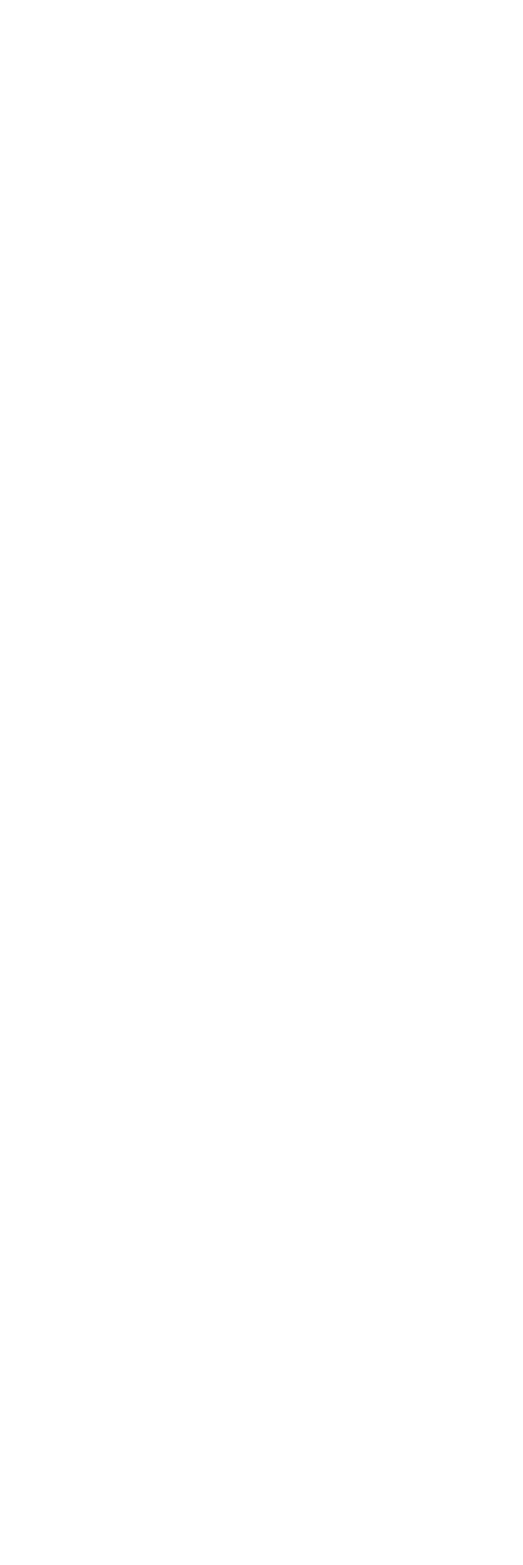
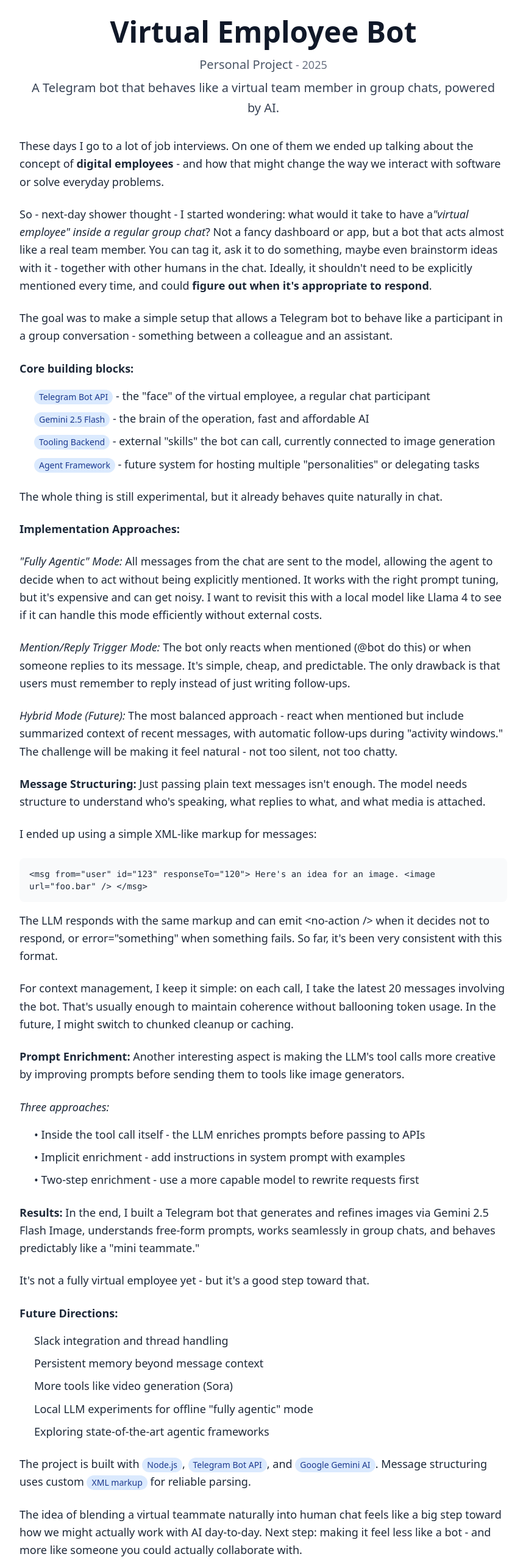
Before and after one commit to kvasdopil/me, a React (Vite) app: page /project/tg-agent in a window 1280 px wide. Before the commit this address had no page. Shown: the part 100-2666 px from the top of the page at 61% size, without its empty margins (208-1066 px from the left). Before the commit the page ends 800 px from the top, so only its background shows below. Built offline with nearby package versions, Linux system fonts and the light colour scheme.

Commit message:
feat: add TgAgent project route and export

```diff
--- a/src/main.tsx
+++ b/src/main.tsx
@@ -6,6 +6,7 @@ import App from "./App.tsx";
 import InstabeeFleetDashboard from "./projects/InstabeeFleetDashboard.tsx";
 import InstabeeGeospatialRanking from "./projects/InstabeeGeospatialRanking.tsx";
 import RobotArm from "./projects/RobotArm.tsx";
+import TgAgent from "./projects/TgAgent.tsx";
 
 // Handle GitHub Pages SPA redirect (sessionStorage variant)
 const restorePathFromSessionStorage = () => {
@@ -35,6 +36,7 @@ createRoot(document.getElementById("root")!).render(
           element={<InstabeeGeospatialRanking />}
         />
         <Route path="/project/robot-arm" element={<RobotArm />} />
+        <Route path="/project/tg-agent" element={<TgAgent />} />
       </Routes>
     </BrowserRouter>
   </StrictMode>,
--- /dev/null
+++ b/src/projects/TgAgent.tsx
@@ -0,0 +1,180 @@
+import BackButton from "../components/BackButton";
+import {
+  PageHeader,
+  PageContent,
+  PageSection,
+  PageContainer,
+  Tag,
+} from "../components/PageComponents";
+
+export default function TgAgent() {
+  return (
+    <div>
+      <BackButton />
+
+      <div className="flex items-center justify-center min-h-screen px-6 py-20">
+        <div className="max-w-4xl w-full bg-white rounded-lg shadow-md p-12">
+          <div className="space-y-6 text-lg text-gray-800 leading-relaxed">
+            <PageContainer>
+              <PageHeader
+                title="Virtual Employee Bot"
+                company="Personal Project"
+                year="2025"
+                description="A Telegram bot that behaves like a virtual team member in group chats, powered by AI."
+              />
+
+              <PageContent>
+                <PageSection>
+                  These days I go to a lot of job interviews. On one of them we ended up talking about
+                  the concept of<strong> digital employees </strong>- and how that might change the way we interact
+                  with software or solve everyday problems.
+                </PageSection>
+
+                <PageSection>
+                  So - next-day shower thought - I started wondering: what would it take to have a
+                  <em>"virtual employee" inside a regular group chat</em>? Not a fancy dashboard or app, but
+                  a bot that acts almost like a real team member. You can tag it, ask it to do
+                  something, maybe even brainstorm ideas with it - together with other humans in the
+                  chat. Ideally, it shouldn't need to be explicitly mentioned every time, and could
+                  <strong> figure out when it's appropriate to respond</strong>.
+                </PageSection>
+
+                <PageSection>
+                  The goal was to make a simple setup that allows a Telegram bot to behave like a
+                  participant in a group conversation - something between a colleague and an
+                  assistant.
+                </PageSection>
+
+                <PageSection>
+                  <strong>Core building blocks:</strong>
+                  <ul className="mt-4 space-y-2 ml-6">
+                    <li>
+                      <Tag>Telegram Bot API</Tag> - the "face" of the virtual employee, a regular chat participant
+                    </li>
+                    <li>
+                      <Tag>Gemini 2.5 Flash</Tag> - the brain of the operation, fast and affordable AI
+                    </li>
+                    <li>
+                      <Tag>Tooling Backend</Tag> - external "skills" the bot can call, currently connected to image generation
+                    </li>
+                    <li>
+                      <Tag>Agent Framework</Tag> - future system for hosting multiple "personalities" or delegating tasks
+                    </li>
+                  </ul>
+                </PageSection>
+
+                <PageSection>
+                  The whole thing is still experimental, but it already behaves quite naturally in chat.
+                </PageSection>
+
+                <PageSection>
+                  <strong>Implementation Approaches:</strong>
+                </PageSection>
+
+                <PageSection>
+                  <em>"Fully Agentic" Mode:</em> All messages from the chat are sent to the model,
+                  allowing the agent to decide when to act without being explicitly mentioned. It works
+                  with the right prompt tuning, but it's expensive and can get noisy. I want to revisit
+                  this with a local model like Llama 4 to see if it can handle this mode efficiently
+                  without external costs.
+                </PageSection>
+
+                <PageSection>
+                  <em>Mention/Reply Trigger Mode:</em> The bot only reacts when mentioned (@bot do this)
+                  or when someone replies to its message. It's simple, cheap, and predictable. The only
+                  drawback is that users must remember to reply instead of just writing follow-ups.
+                </PageSection>
+
+                <PageSection>
+                  <em>Hybrid Mode (Future):</em> The most balanced approach - react when mentioned but
+                  include summarized context of recent messages, with automatic follow-ups during
+                  "activity windows." The challenge will be making it feel natural - not too silent,
+                  not too chatty.
+                </PageSection>
+
+                <PageSection>
+                  <strong>Message Structuring:</strong> Just passing plain text messages isn't enough.
+                  The model needs structure to understand who's speaking, what replies to what, and
+                  what media is attached.
+                </PageSection>
+
+                <PageSection>
+                  I ended up using a simple XML-like markup for messages:
+                </PageSection>
+
+                <div className="bg-gray-50 p-4 rounded-lg font-mono text-sm mb-4">
+                  {
+                    `<msg from="user" id="123" responseTo="120">
+  Here's an idea for an image.
+  <image url="foo.bar" />
+</msg>`
+                  }
+                </div>
+
+                <PageSection>
+                  The LLM responds with the same markup and can emit &lt;no-action /&gt; when it decides
+                  not to respond, or error="something" when something fails. So far, it's been very
+                  consistent with this format.
+                </PageSection>
+
+                <PageSection>
+                  For context management, I keep it simple: on each call, I take the latest 20 messages
+                  involving the bot. That's usually enough to maintain coherence without ballooning
+                  token usage. In the future, I might switch to chunked cleanup or caching.
+                </PageSection>
+
+                <PageSection>
+                  <strong>Prompt Enrichment:</strong> Another interesting aspect is making the LLM's
+                  tool calls more creative by improving prompts before sending them to tools like
+                  image generators.
+                </PageSection>
+
+                <PageSection>
+                  <em>Three approaches:</em>
+                  <ul className="mt-4 space-y-2 ml-6">
+                    <li>• Inside the tool call itself - the LLM enriches prompts before passing to APIs</li>
+                    <li>• Implicit enrichment - add instructions in system prompt with examples</li>
+                    <li>• Two-step enrichment - use a more capable model to rewrite requests first</li>
+                  </ul>
+                </PageSection>
+
+                <PageSection>
+                  <strong>Results:</strong> In the end, I built a Telegram bot that generates and refines
+                  images via Gemini 2.5 Flash Image, understands free-form prompts, works seamlessly in
+                  group chats, and behaves predictably like a "mini teammate."
+                </PageSection>
+
+                <PageSection>
+                  It's not a fully virtual employee yet - but it's a good step toward that.
+                </PageSection>
+
+                <PageSection>
+                  <strong>Future Directions:</strong>
+                  <ul className="mt-4 space-y-2 ml-6">
+                    <li>Slack integration and thread handling</li>
+                    <li>Persistent memory beyond message context</li>
+                    <li>More tools like video generation (Sora)</li>
+                    <li>Local LLM experiments for offline "fully agentic" mode</li>
+                    <li>Exploring state-of-the-art agentic frameworks</li>
+                  </ul>
+                </PageSection>
+
+                <PageSection>
+                  The project is built with <Tag>Node.js</Tag>, <Tag>Telegram Bot API</Tag>, and{" "}
+                  <Tag>Google Gemini AI</Tag>. Message structuring uses custom <Tag>XML markup</Tag>{" "}
+                  for reliable parsing.
+                </PageSection>
+
+                <PageSection>
+                  The idea of blending a virtual teammate naturally into human chat feels like a big
+                  step toward how we might actually work with AI day-to-day. Next step: making it feel
+                  less like a bot - and more like someone you could actually collaborate with.
+                </PageSection>
+              </PageContent>
+            </PageContainer>
+          </div>
+        </div>
+      </div>
+    </div>
+  );
+}
--- a/src/projects/index.ts
+++ b/src/projects/index.ts
@@ -2,3 +2,4 @@
 export { default as InstabeeFleetDashboard } from "./InstabeeFleetDashboard";
 export { default as InstabeeGeospatialRanking } from "./InstabeeGeospatialRanking";
 export { default as RobotArm } from "./RobotArm";
+export { default as TgAgent } from "./TgAgent";
```
